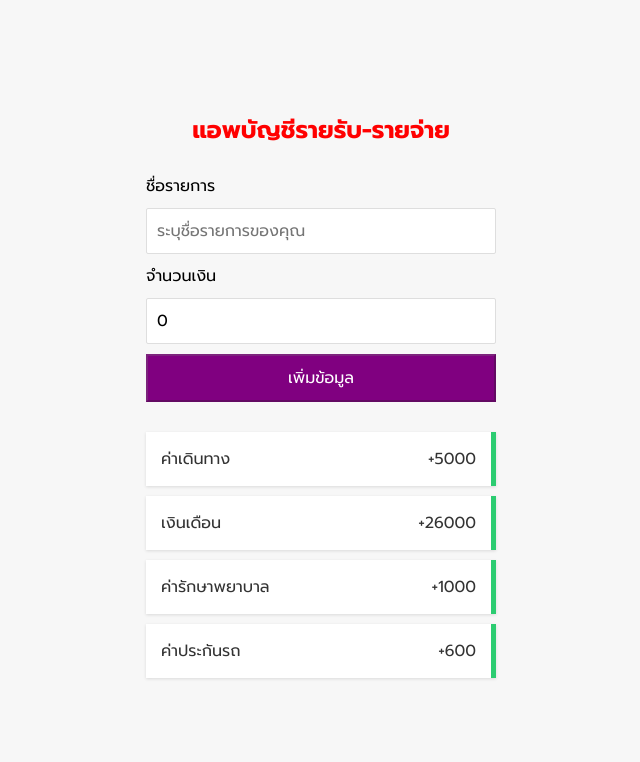
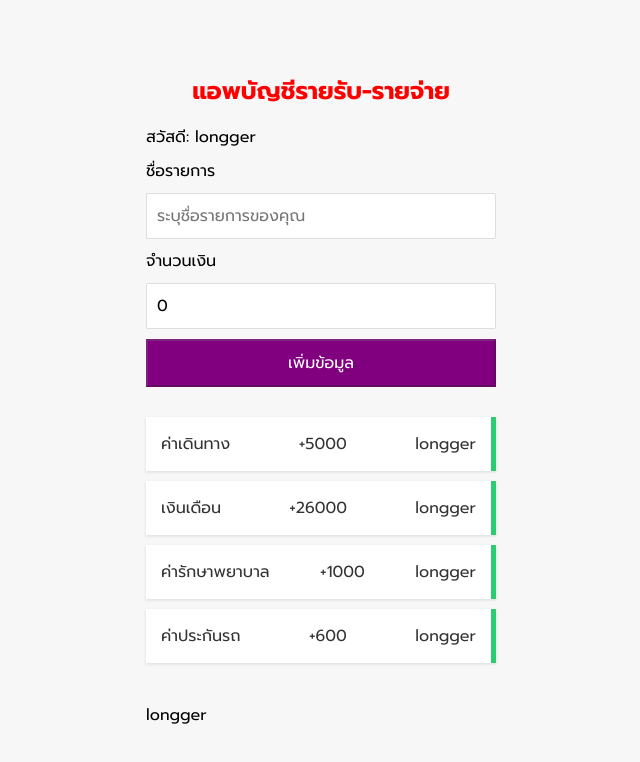
Before and after one commit to Passon819/react-basic, a React (Create React App) app: page / in a window 1280 px wide. Shown: the top 762 px of the page, without its empty margins (319-959 px from the left). Built offline with nearby package versions, Linux system fonts and the light colour scheme.

Commit message:
Context API, useContext

```diff
--- a/src/App.js
+++ b/src/App.js
@@ -1,7 +1,9 @@
 import Transaction from "./components/Transaction";
 import FormComponent from "./components/FormComponent";
+import ReportComponent from "./components/ReportComponent";
 import "./App.css";
 import { useState } from "react";
+import DataContext from "./data/DataContext";
 
 function App() {
   const design = { color: "red", textAlign: "center", fontSize: "1.5em" };
@@ -23,11 +25,14 @@
   };
 
   return (
-    <div className="container">
-      <h1 style={design}>แอพบัญชีรายรับ-รายจ่าย</h1>
-      <FormComponent onAddItem={onAddNewItem} />
-      <Transaction items={items} />
-    </div>
+    <DataContext.Provider value={"longger"}>
+      <div className="container">
+        <h1 style={design}>แอพบัญชีรายรับ-รายจ่าย</h1>
+        <ReportComponent />
+        <FormComponent onAddItem={onAddNewItem} />
+        <Transaction items={items} />
+      </div>
+    </DataContext.Provider>
   );
 }
 
--- a/src/components/FormComponent.js
+++ b/src/components/FormComponent.js
@@ -3,7 +3,6 @@
 import { v4 as uuidv4 } from "uuid";
 
 const FormComponent = (props) => {
-  //console.log("Render Form Component");
   const [title, setTitle] = useState("");
   const [amount, setAmount] = useState(0);
   const [formValid, setFormValid] = useState(false);
--- a/src/components/Item.js
+++ b/src/components/Item.js
@@ -4,11 +4,16 @@
 
 import PropTypes from "prop-types";
 import "./Item.css";
+import DataContext from "../data/DataContext";
+import { useContext } from "react";
 
 const Item = (props) => {
   const { title, amount } = props;
   const status = amount < 0 ? "expense" : "income";
   const symbol = amount < 0 ? "-" : "+";
+
+  // วิธีการใช้งาน context แบบที่สอง
+  const name = useContext(DataContext);
 
   return (
     <li className={status}>
@@ -17,6 +22,7 @@
         {symbol}
         {Math.abs(amount)}
       </span>
+      {name}
     </li>
   );
 };
--- /dev/null
+++ b/src/components/ReportComponent.js
@@ -0,0 +1,9 @@
+import { useContext } from "react";
+import DataContext from "../data/DataContext";
+
+const ReportComponent = () => {
+  const name = useContext(DataContext);
+  return <div>สวัสดี: {name}</div>;
+};
+
+export default ReportComponent;
--- a/src/components/Transaction.js
+++ b/src/components/Transaction.js
@@ -1,16 +1,21 @@
 import Item from "./Item";
 import "./Transaction.css";
+import DataContext from "../data/DataContext";
 
 const Transaction = (props) => {
   const { items } = props;
 
   return (
+    <div>
       <ul className="item-list">
         {/* spread operator can use when property name of component is same with data property name */}
         {items.map((element) => {
           return <Item {...element} key={element.id} />;
         })}
       </ul>
+      {/* วิธีการใช้งาน context แบบที่หนึ่ง */}
+      <DataContext.Consumer>{(value) => <p>{value}</p>}</DataContext.Consumer>
+    </div>
   );
 };
 
--- /dev/null
+++ b/src/data/DataContext.js
@@ -0,0 +1,5 @@
+import { createContext } from "react";
+
+const DataContext = createContext();
+
+export default DataContext;
```
Lines whose indentation alone changed are shown as unchanged.
